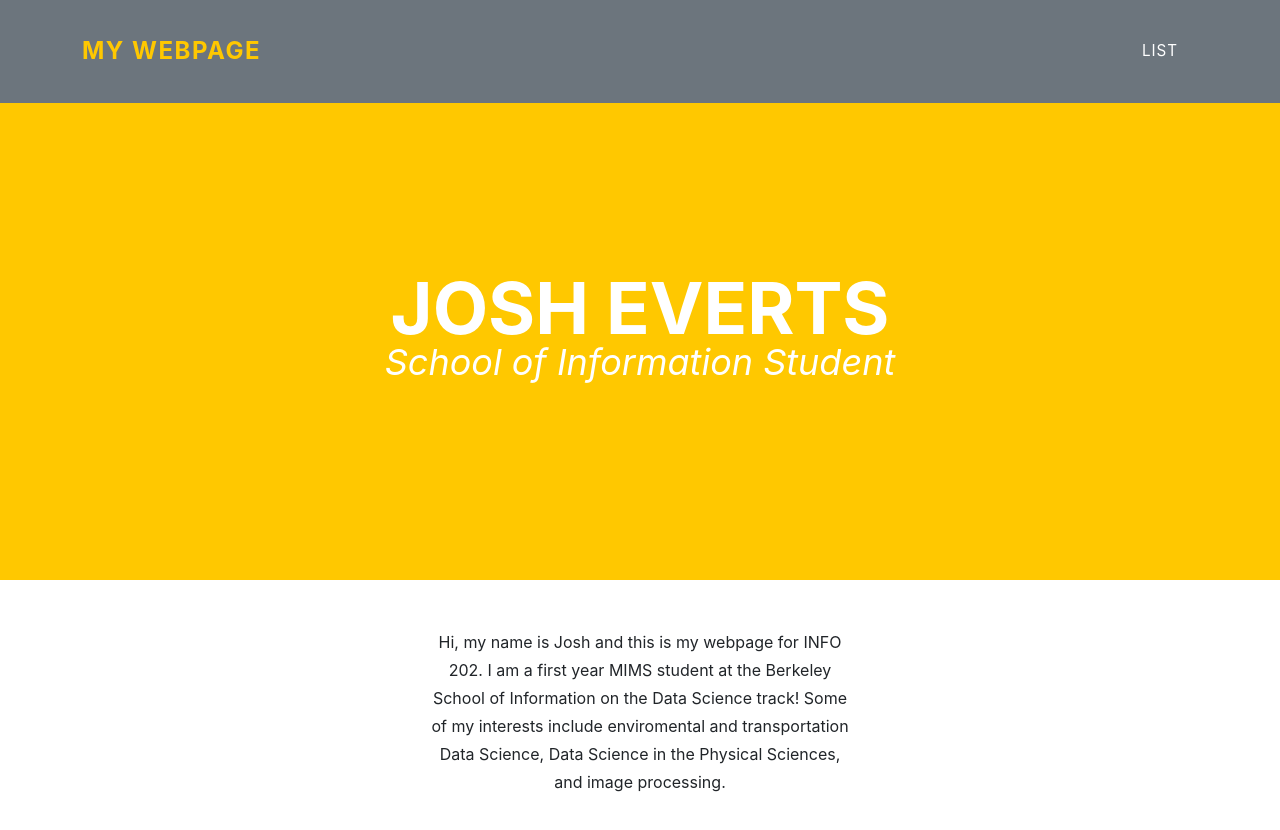
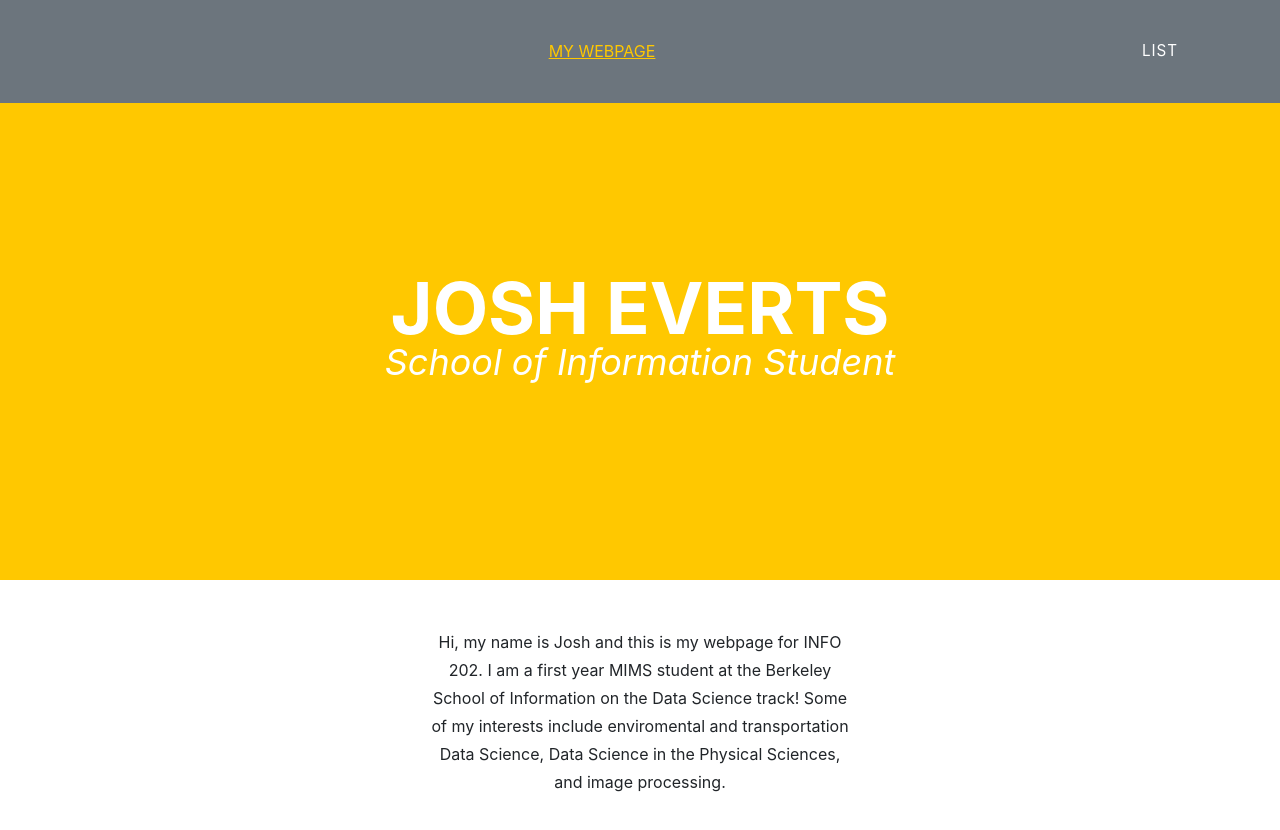
Before and after one commit to Josh-Everts/Josh-Everts, a plain HTML site: page index.html in a window 1280 px wide. Drawn offline with Linux system fonts and the light colour scheme.

Commit message:
link changes

```diff
--- a/index.html
+++ b/index.html
@@ -11,7 +11,7 @@
         <nav class="navbar navbar-expand-lg bg-secondary text-uppercase fixed-top" id="mainNav">
             <div class="container">
                 <!--This code defines the "My Webpage" link in the top left corner of the navigation pane-->
-                <a class="navbar-brand" href="https://josh-everts.github.io/index.html">My Webpage</a>
+                <a class="navbar-nav ms-auto" href="https://josh-everts.github.io/index.html">My Webpage</a>
                 <!--This code defines the "List" link in the top right corner of the navigation pane-->
                 <ul class="navbar-nav ms-auto">
                     <li class="nav-item mx-0 mx-lg-1"><a class="nav-link py-3 px-0 px-lg-3 rounded" href="./list.html">List</a></li>
```
Also changed, not shown: list.html (+1 -1 lines).
